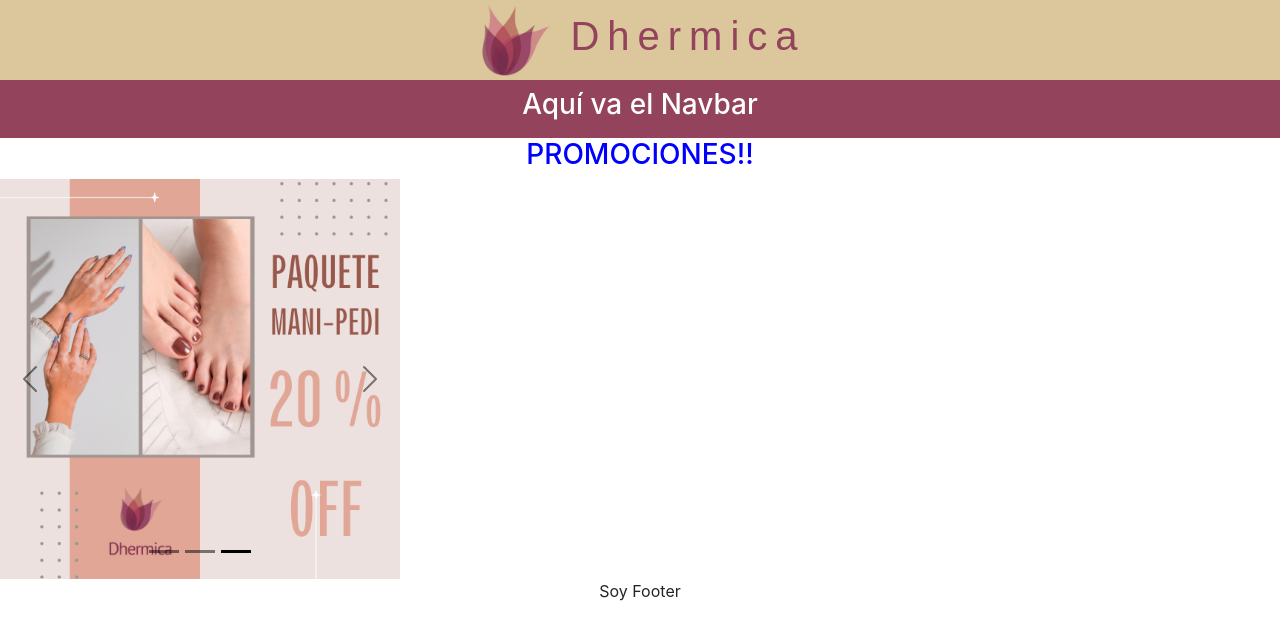
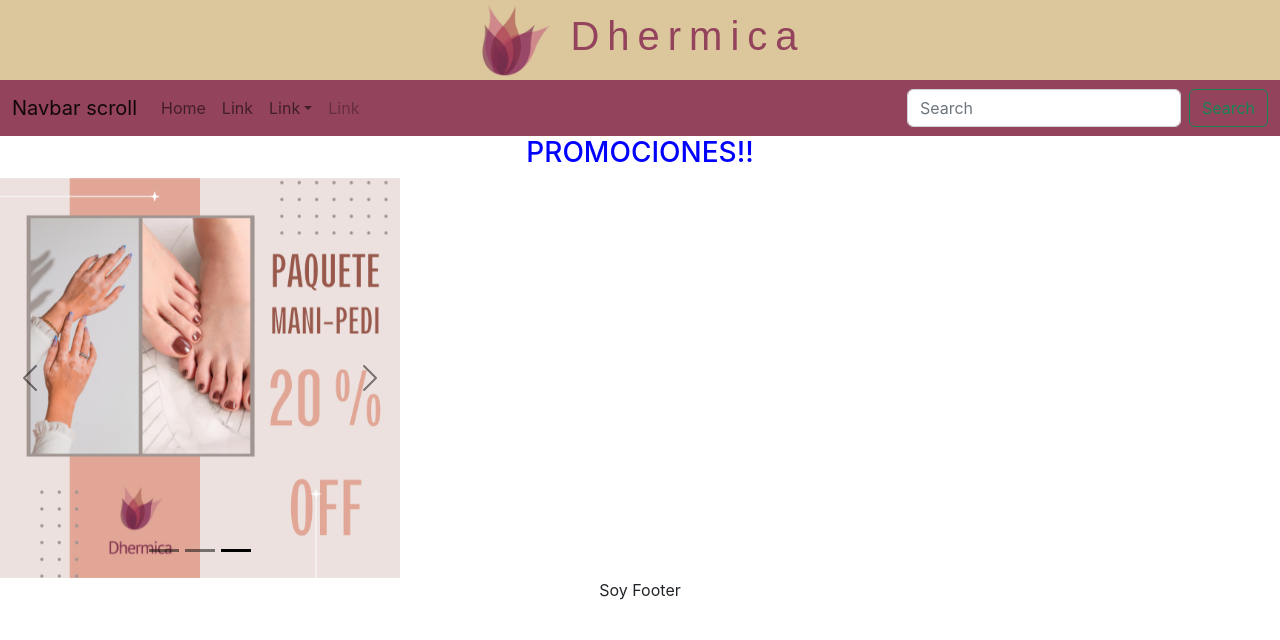
Before and after one commit to Marcosotola/dhermica, a React (Create React App) app: page / in a window 1280 px wide. Shown: the top 640 px of the page. Built offline with nearby package versions, Linux system fonts and the light colour scheme.

Commit message:
insertando barra navegacion Bootstrap

```diff
--- a/src/App.js
+++ b/src/App.js
@@ -1,10 +1,11 @@
 
 import './App.css';
 import Header from './Sections/Header/Header';
-import NavBar from './Sections/NavBar/NavBar';
 import Main from './Sections/Main/Main'
 import Footer from './Sections/Footer/Footer'
 import Boot from './Components/Boot/Boot'
+import Menu from './Components/Menu/Menu'
+
 
 
 
@@ -17,10 +18,11 @@ function App() {
   return (
     <div className="App">
       <Header />
-      <NavBar/>
+      <Menu />
       <Main />
       <Boot />
       <Footer />
+
 
     </div>
   );
--- /dev/null
+++ b/src/components/Menu/Menu.css
@@ -0,0 +1,4 @@
+.menu{
+    background-color: #93435b;
+    color: white;
+}
--- /dev/null
+++ b/src/components/Menu/Menu.js
@@ -0,0 +1,54 @@
+import Button from 'react-bootstrap/Button';
+import Container from 'react-bootstrap/Container';
+import Form from 'react-bootstrap/Form';
+import Nav from 'react-bootstrap/Nav';
+import Navbar from 'react-bootstrap/Navbar';
+import NavDropdown from 'react-bootstrap/NavDropdown';
+import './Menu.css'
+
+function NavScrollExample() {
+  return (
+    <div className='menu'>
+    <Navbar bg="" expand="lg">
+      <Container fluid>
+        <Navbar.Brand href="#">Navbar scroll</Navbar.Brand>
+        <Navbar.Toggle aria-controls="navbarScroll" />
+        <Navbar.Collapse id="navbarScroll">
+          <Nav
+            className="me-auto my-2 my-lg-0"
+            style={{ maxHeight: '100px' }}
+            navbarScroll
+          >
+            <Nav.Link href="#action1">Home</Nav.Link>
+            <Nav.Link href="#action2">Link</Nav.Link>
+            <NavDropdown title="Link" id="navbarScrollingDropdown">
+              <NavDropdown.Item href="#action3">Action</NavDropdown.Item>
+              <NavDropdown.Item href="#action4">
+                Another action
+              </NavDropdown.Item>
+              <NavDropdown.Divider />
+              <NavDropdown.Item href="#action5">
+                Something else here
+              </NavDropdown.Item>
+            </NavDropdown>
+            <Nav.Link href="#" disabled>
+              Link
+            </Nav.Link>
+          </Nav>
+          <Form className="d-flex">
+            <Form.Control
+              type="search"
+              placeholder="Search"
+              className="me-2"
+              aria-label="Search"
+            />
+            <Button variant="outline-success">Search</Button>
+          </Form>
+        </Navbar.Collapse>
+      </Container>
+    </Navbar>
+    </div>
+  );
+}
+
+export default NavScrollExample;
```
